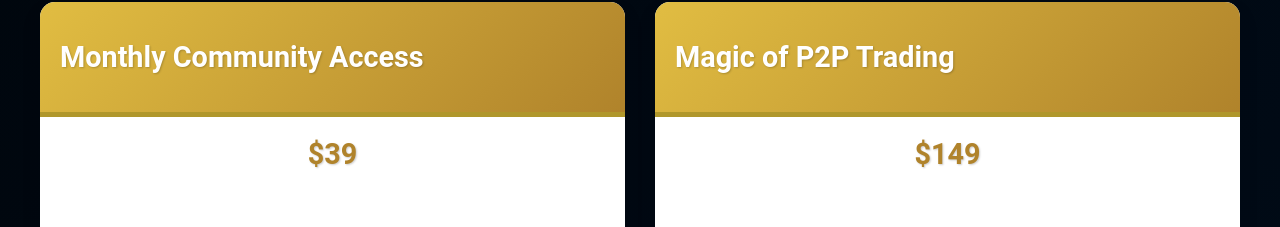
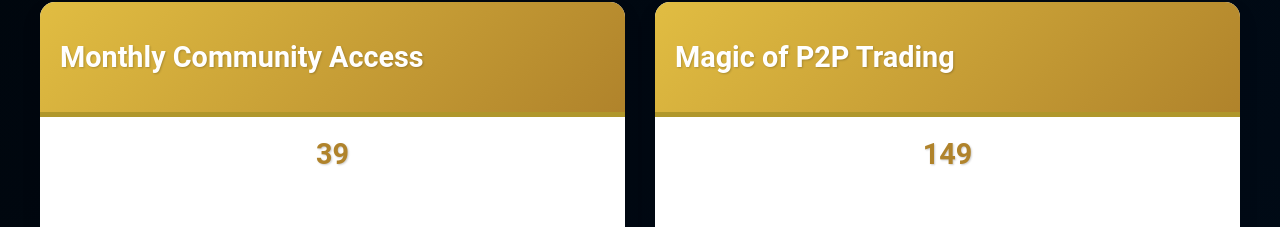
Before and after one commit to brendenozie/CRYPTOLORDS, a React (Create React App) app: page /#/ in a window 1280 px wide. Shown: the part 2765-2992 px from the top of the page. Built offline with nearby package versions, Linux system fonts and the light colour scheme.

Commit message:
fix: update package prices to remove currency symbols for consistency

```diff
--- a/src/components/Packages.jsx
+++ b/src/components/Packages.jsx
@@ -8,7 +8,7 @@ const PackagesPage = () => {
   const packages = [
   {
     title: "Monthly Community Access",
-    price:"$39",
+    price:"39",
     highlights: [
       "Access actionable trading signals.",
       "Real-time updates on market trends.",
@@ -33,7 +33,7 @@ const PackagesPage = () => {
   },
   {
     title: "Magic of P2P Trading",
-    price:"$149",
+    price:"149",
     highlights: [
       "Master P2P trading with an intensive program.",
       "Learn strategies to start earning quickly.",
@@ -58,7 +58,7 @@ const PackagesPage = () => {
   },
   {
     title: "General/Basic Course",
-    price:"$299",
+    price:"299",
     highlights: [
       "Learn the essentials of trading.",
       "Develop foundational market knowledge.",
@@ -83,7 +83,7 @@ const PackagesPage = () => {
   },
   {
     title: "Project Signing",
-    price:"$2,000",
+    price:"2,000",
     highlights: [
       "Opportunity to grow your trading capital significantly.",
       "Personalized guidance and mentorship.",
--- a/src/pages/PaymentDetails.jsx
+++ b/src/pages/PaymentDetails.jsx
@@ -75,7 +75,10 @@ const PaymentPage = () => {
             <div className="payment-crypto-payment fade-in">
               <h2>Pay with Binance</h2>
               <p>
-                Send <strong>USDT{packageDetails.price} BTC</strong> to the wallet address below:
+                <strong>Network Tron (TRC20)</strong>
+              </p>
+              <p>
+                Send <strong>USDT{packageDetails.price}</strong>
               </p>
               <p><strong>Wallet Address:</strong> TXpwFoc64Z8z7ZFBxEX95DATUeteZ4tk9n</p>
               <div className="payment-qr-code">
```
